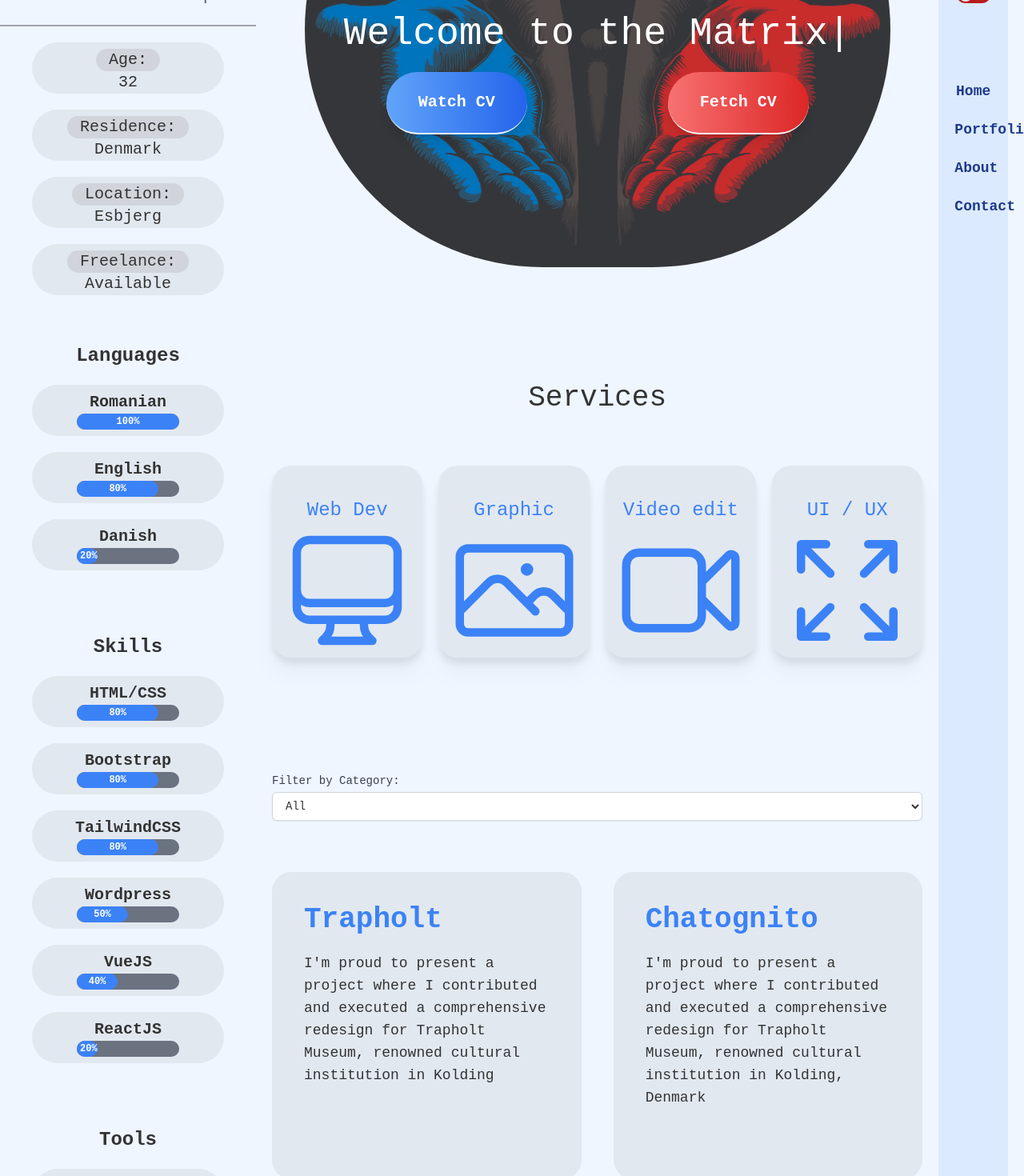
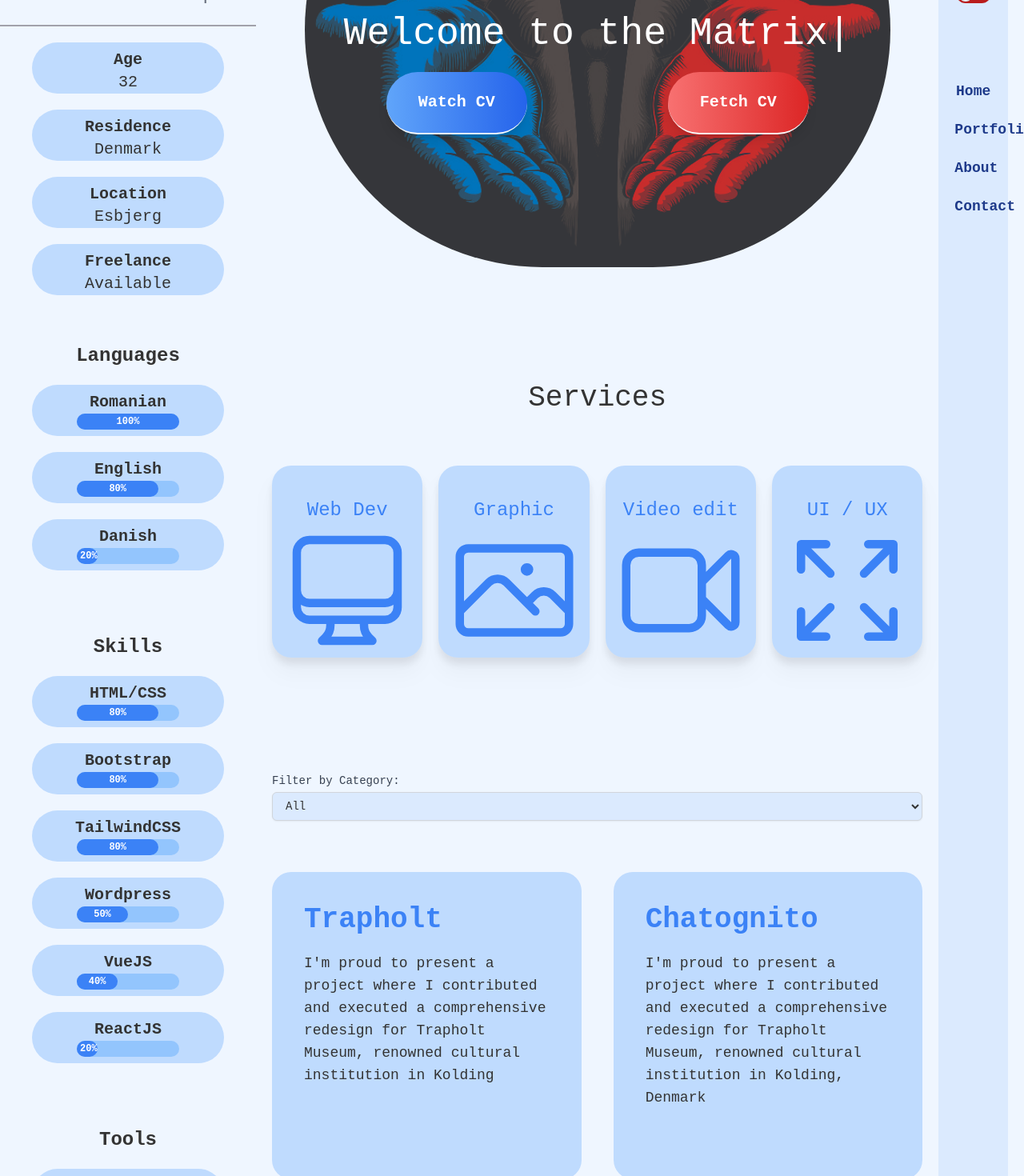
Before and after one commit to DanielPincu/Portfolio-Github, a Vue app: page / in a window 1280 px wide. Shown: the part 300-1770 px from the top of the page at 80% size. Built offline with nearby package versions, Linux system fonts and the light colour scheme; the HTML template or start-up script is replaced by a standard one; a web font is replaced by a local one.

Commit message:
Big changes

```diff
--- a/src/components/About.vue
+++ b/src/components/About.vue
@@ -1,5 +1,5 @@
 <template>
-  <div class="shadow-xl rounded-3xl mt-20 px-20 pb-20 bg-white" :id="aboutId">
+  <div class="shadow-xl rounded-3xl mt-20 px-20 pb-20 bg-blue-200 dark:bg-red-200" :id="aboutId">
     <div>
       <div class="flex justify-center">
         <h1 class="text-4xl pt-10 pb-10">About Me</h1>
--- a/src/components/CV.vue
+++ b/src/components/CV.vue
@@ -10,8 +10,8 @@
         <p class="text-center text-gray-500">{{ profile.title }}</p>
       </div>
       <!-- Additional sections -->
-      <div v-for="(additionalSection, index) in additionalSections" :key="'additionalSection' + index" class="mx-10 mt-5 flex flex-col bg-slate-200 rounded-full items-center justify-end h-16">
-        <h1 class="text-xl bg-gray-300 rounded-full px-4">{{ additionalSection.title }}</h1>
+      <div v-for="(additionalSection, index) in additionalSections" :key="'additionalSection' + index" class="mx-10 mt-5 flex flex-col bg-blue-200 dark:bg-red-200 rounded-full items-center justify-end h-16">
+        <h1 class="text-xl font-bold">{{ additionalSection.title }}</h1>
         <p class="text-xl">{{ additionalSection.content }}</p>
       </div>
 
@@ -20,9 +20,9 @@
     <!-- Dynamic Sections -->
     <div v-for="(section, index) in dynamicSections" :key="index" class="pt-10">
       <h1 class="font-bold text-2xl text-center pt-5">{{ section.title }}</h1>
-      <div v-for="(item, idx) in section.items" :key="idx" class="mx-10 my-5 flex flex-col bg-slate-200 rounded-full items-center h-16 justify-center">
+      <div v-for="(item, idx) in section.items" :key="idx" class="mx-10 my-5 flex flex-col bg-blue-200 dark:bg-red-200 rounded-full items-center h-16 justify-center">
         <h1 class="text-xl font-bold px-4">{{ item.name }}</h1>
-        <div class="w-32 2xl:w-64 bg-gray-500 rounded-full">
+        <div class="w-32 2xl:w-64 bg-blue-300 dark:bg-red-300 rounded-full">
           <div class="bg-blue-500 dark:bg-red-500 text-xs font-bold text-center text-white p-1 leading-none rounded-full" :style="{ width: item.percentage }">{{ item.percentage }}</div>
         </div>
       </div>
--- a/src/components/Contact.vue
+++ b/src/components/Contact.vue
@@ -4,7 +4,7 @@
        <h1>Contact me</h1>
    </div> -->
 
-<div class="flex justify-center items-center bg-white rounded-3xl shadow-xl"  :id="contactId">
+<div class="flex justify-center items-center bg-blue-200 dark:bg-red-200 rounded-3xl shadow-xl mt-20"  :id="contactId">
 
 	<div class="container mx-auto">
 
@@ -12,21 +12,21 @@
 			<div class="flex">
 				<h1 class="justify-center text-3xl mx-auto py-10">Leave me a message</h1>
 			</div>
-			<div class="grid grid-cols-1 gap-5 md:grid-cols-2 mt-5">
-				<input class="w-full bg-gray-100 text-gray-900 mt-2 p-3 rounded-lg"
+			<div class="grid grid-cols-1 gap-5 md:grid-cols-2 my-5">
+				<input class="w-full bg-gray-200 text-gray-900 mt-2 p-3 rounded-lg"
             type="text" placeholder="First Name*" />
-				<input class="w-full bg-gray-100 text-gray-900 mt-2 p-3 rounded-lg"
+				<input class="w-full bg-gray-200 text-gray-900 mt-2 p-3 rounded-lg"
             type="text" placeholder="Last Name*" />
-				<input class="w-full bg-gray-100 text-gray-900 mt-2 p-3 rounded-lg"
+				<input class="w-full bg-gray-200 text-gray-900 mt-2 p-3 rounded-lg"
             type="email" placeholder="Email*" />
-				<input class="w-full bg-gray-100 text-gray-900 mt-2 p-3 rounded-lg"
+				<input class="w-full bg-gray-200 text-gray-900 mt-2 p-3 rounded-lg"
             type="number" placeholder="Phone*" />
        		</div>
-				<div>
-					<textarea placeholder="Message*" class="w-full h-32 bg-gray-100 text-gray-900 mt-2 p-3 rounded-lg  focus:shadow-outline"></textarea>
+				<div class="mb-5">
+					<textarea placeholder="Message*" class="w-full h-32 bg-gray-200 text-gray-900 mt-2 p-3 rounded-lg  focus:shadow-outline"></textarea>
 				</div>
 				<div class="my-2 w-1/2 lg:w-1/4">
-					<button class="uppercase bg-yellow-500 text-sm font-bold tracking-wide text-black  p-3 rounded-lg w-full">Send Message</button>
+					<button class="uppercase bg-gradient-to-r from-blue-400 to-blue-600 dark:from-red-400 dark:to-red-600 text-sm font-bold tracking-wide p-3 text-white rounded-full w-full">Send Message</button>
 				</div>
 			</div>
 
--- a/src/components/Footer.vue
+++ b/src/components/Footer.vue
@@ -3,11 +3,11 @@
 <!--Footer container-->
 <footer
 
-  class="flex flex-col items-end mt-10 bg-neutral-200 text-center text-white dark:bg-neutral-600">
+  class="flex flex-col items-end mt-10 bg-blue-200 dark:bg-red-200 text-center">
   <div class="container pt-2">
     <h1 class="text-black pb-5 text-xl">Follow me on Social Media</h1>
     <div class="mb-9 flex justify-center">
-      <a href="#!" class="mr-9 text-neutral-800 dark:text-neutral-200">
+      <a href="#!" class="mr-9">
         <svg
           xmlns="http://www.w3.org/2000/svg"
           class="h-8 w-8"
@@ -17,7 +17,7 @@
             d="M9 8h-3v4h3v12h5v-12h3.642l.358-4h-4v-1.667c0-.955.192-1.333 1.115-1.333h2.885v-5h-3.808c-3.596 0-5.192 1.583-5.192 4.615v3.385z" />
         </svg>
       </a>
-      <a href="#!" class="mr-9 text-neutral-800 dark:text-neutral-200">
+      <a href="#!" class="mr-9 text">
         <svg
           xmlns="http://www.w3.org/2000/svg"
           class="h-8 w-8"
@@ -27,7 +27,7 @@
             d="M24 4.557c-.883.392-1.832.656-2.828.775 1.017-.609 1.798-1.574 2.165-2.724-.951.564-2.005.974-3.127 1.195-.897-.957-2.178-1.555-3.594-1.555-3.179 0-5.515 2.966-4.797 6.045-4.091-.205-7.719-2.165-10.148-5.144-1.29 2.213-.669 5.108 1.523 6.574-.806-.026-1.566-.247-2.229-.616-.054 2.281 1.581 4.415 3.949 4.89-.693.188-1.452.232-2.224.084.626 1.956 2.444 3.379 4.6 3.419-2.07 1.623-4.678 2.348-7.29 2.04 2.179 1.397 4.768 2.212 7.548 2.212 9.142 0 14.307-7.721 13.995-14.646.962-.695 1.797-1.562 2.457-2.549z" />
         </svg>
       </a>
-      <a href="#!" class="mr-9 text-neutral-800 dark:text-neutral-200">
+      <a href="#!" class="mr-9 text">
         <svg
           xmlns="http://www.w3.org/2000/svg"
           class="h-8 w-8"
@@ -39,7 +39,7 @@
             clip-rule="evenodd" />
         </svg>
       </a>
-      <a href="#!" class="mr-9 text-neutral-800 dark:text-neutral-200">
+      <a href="#!" class="mr-9 text">
         <svg
           xmlns="http://www.w3.org/2000/svg"
           class="h-8 w-8"
@@ -49,7 +49,7 @@
             d="M12 2.163c3.204 0 3.584.012 4.85.07 3.252.148 4.771 1.691 4.919 4.919.058 1.265.069 1.645.069 4.849 0 3.205-.012 3.584-.069 4.849-.149 3.225-1.664 4.771-4.919 4.919-1.266.058-1.644.07-4.85.07-3.204 0-3.584-.012-4.849-.07-3.26-.149-4.771-1.699-4.919-4.92-.058-1.265-.07-1.644-.07-4.849 0-3.204.013-3.583.07-4.849.149-3.227 1.664-4.771 4.919-4.919 1.266-.057 1.645-.069 4.849-.069zm0-2.163c-3.259 0-3.667.014-4.947.072-4.358.2-6.78 2.618-6.98 6.98-.059 1.281-.073 1.689-.073 4.948 0 3.259.014 3.668.072 4.948.2 4.358 2.618 6.78 6.98 6.98 1.281.058 1.689.072 4.948.072 3.259 0 3.668-.014 4.948-.072 4.354-.2 6.782-2.618 6.979-6.98.059-1.28.073-1.689.073-4.948 0-3.259-.014-3.667-.072-4.947-.196-4.354-2.617-6.78-6.979-6.98-1.281-.059-1.69-.073-4.949-.073zm0 5.838c-3.403 0-6.162 2.759-6.162 6.162s2.759 6.163 6.162 6.163 6.162-2.759 6.162-6.163c0-3.403-2.759-6.162-6.162-6.162zm0 10.162c-2.209 0-4-1.79-4-4 0-2.209 1.791-4 4-4s4 1.791 4 4c0 2.21-1.791 4-4 4zm6.406-11.845c-.796 0-1.441.645-1.441 1.44s.645 1.44 1.441 1.44c.795 0 1.439-.645 1.439-1.44s-.644-1.44-1.439-1.44z" />
         </svg>
       </a>
-      <a href="#!" class="mr-9 text-neutral-800 dark:text-neutral-200">
+      <a href="#!" class="mr-9 text">
         <svg
           xmlns="http://www.w3.org/2000/svg"
           class="h-8 w-8"
@@ -59,7 +59,7 @@
             d="M4.98 3.5c0 1.381-1.11 2.5-2.48 2.5s-2.48-1.119-2.48-2.5c0-1.38 1.11-2.5 2.48-2.5s2.48 1.12 2.48 2.5zm.02 4.5h-5v16h5v-16zm7.982 0h-4.968v16h4.969v-8.399c0-4.67 6.029-5.052 6.029 0v8.399h4.988v-10.131c0-7.88-8.922-7.593-11.018-3.714v-2.155z" />
         </svg>
       </a>
-      <a href="#!" class="text-neutral-800 dark:text-neutral-200">
+      <a href="#!" class="text">
         <svg
           xmlns="http://www.w3.org/2000/svg"
           class="h-8 w-8"
@@ -74,10 +74,10 @@
 
   <!--Copyright section-->
   <div
-    class="w-full bg-neutral-300 p-4 text-end text-neutral-900 dark:bg-neutral-900 dark:text-neutral-200">
+    class="w-full  p-4 text-end text-neutral-900 bg-blue-300 dark:bg-red-300">
     © 2024 Copyright:
     <a
-      class="text-neutral-800 dark:text-neutral-400"
+      class="font-semibold"
       href="www.danielpincu.com"
       >Daniel Pincu</a
     >
--- a/src/components/Portfolio.vue
+++ b/src/components/Portfolio.vue
@@ -3,7 +3,7 @@
     <!-- Filter dropdown -->
     <div class="mb-4">
       <label for="category" class="block text-sm font-medium text-gray-700">Filter by Category:</label>
-      <select id="category" v-model="selectedCategory" class="mt-1 block w-full py-2 px-3 border border-gray-300 bg-white rounded-md shadow-sm focus:outline-none focus:ring-blue-500 focus:border-blue-500 sm:text-sm dark:focus:ring-red-500 dark:focus:border-red-500">
+      <select id="category" v-model="selectedCategory" class="mt-1 block w-full py-2 px-3 border border-gray-300 bg-blue-100 dark:bg-red-100 rounded-md shadow-sm focus:outline-none focus:ring-blue-500 focus:border-blue-500 sm:text-sm dark:focus:ring-red-500 dark:focus:border-red-500">
         <option value="" class="bg-yellow-700">All</option>
         <option v-for="category in categories" :key="category">{{ category }}</option>
       </select>
@@ -12,14 +12,14 @@
     <!-- Portfolio cards -->
     <div class="grid md:grid-cols-2 gap-10 mt-16">
       <div v-for="(card, index) in filteredCards" :key="index" class="hover:scale-105 ease-out duration-500 cursor-pointer" @click="toggleVisibility(index)">
-        <div class="bg-slate-200 rounded-3xl p-10 h-96">
+        <div class="bg-blue-200 dark:bg-red-200 rounded-3xl p-10 h-96">
           <h1 class="text-4xl text-blue-500 dark:text-red-500 font-bold cursor-pointer mb-5">{{ card.title }}</h1>
           <p class="text-lg">{{ card.description }}</p>
         </div>
         <div v-show="visibleDiv === index">
           <!-- Dynamic link -->
-          <a :href="card.dynamicLink"><img class="bg-blue-500 dark:bg-red-500 rounded-3xl p-10" :src="card.imageUrl" alt=""></a>
-          <p class="text-lg bg-slate-200 rounded-3xl p-10">{{ card.details }}</p>
+          <a :href="card.dynamicLink"><img class="bg-blue-500 dark:bg-red-400 rounded-3xl p-10" :src="card.imageUrl" alt=""></a>
+          <p class="text-lg bg-blue-200 dark:bg-red-200 rounded-3xl p-10">{{ card.details }}</p>
         </div>
       </div>
     </div>
--- a/src/components/Services.vue
+++ b/src/components/Services.vue
@@ -4,7 +4,7 @@
   </div>
 
   <div class="grid md:grid-cols-4 grid-cols-2 items-center gap-5 md:pb-10 mb-16">
-    <div v-for="(service, index) in services" :key="index" @click="toggleVisibility(index)" class="cursor-pointer bg-slate-200 rounded-3xl drop-shadow-xl h-60 flex flex-col items-center mb-10 hover:scale-[103%] duration-500">
+    <div v-for="(service, index) in services" :key="index" @click="toggleVisibility(index)" class="cursor-pointer bg-blue-200 dark:bg-red-200 rounded-3xl drop-shadow-xl h-60 flex flex-col items-center mb-10 hover:scale-[103%] duration-500">
       <h1 class="text-2xl text-blue-500 dark:text-red-500 text-center pt-10">{{ service.title }}</h1>
       <svg class="text-blue-500 dark:text-red-500 w-32 md:w-64 justify-center" xmlns="http://www.w3.org/2000/svg" fill="none" viewBox="0 0 24 24" stroke-width="1.5" stroke="currentColor">
         <path stroke-linecap="round" stroke-linejoin="round" :d="service.svgPath" />
--- a/src/modules/cv.js
+++ b/src/modules/cv.js
@@ -6,19 +6,19 @@ export const profileData = {
 
   export const additionalSectionsData = [
     {
-      title: "Age:",
+      title: "Age",
       content: "32"
     },
     {
-      title: "Residence:",
+      title: "Residence",
       content: "Denmark"
     },
     {
-      title: "Location:",
+      title: "Location",
       content: "Esbjerg"
     },
     {
-      title: "Freelance:",
+      title: "Freelance",
       content: "Available"
     }
   ];
```
